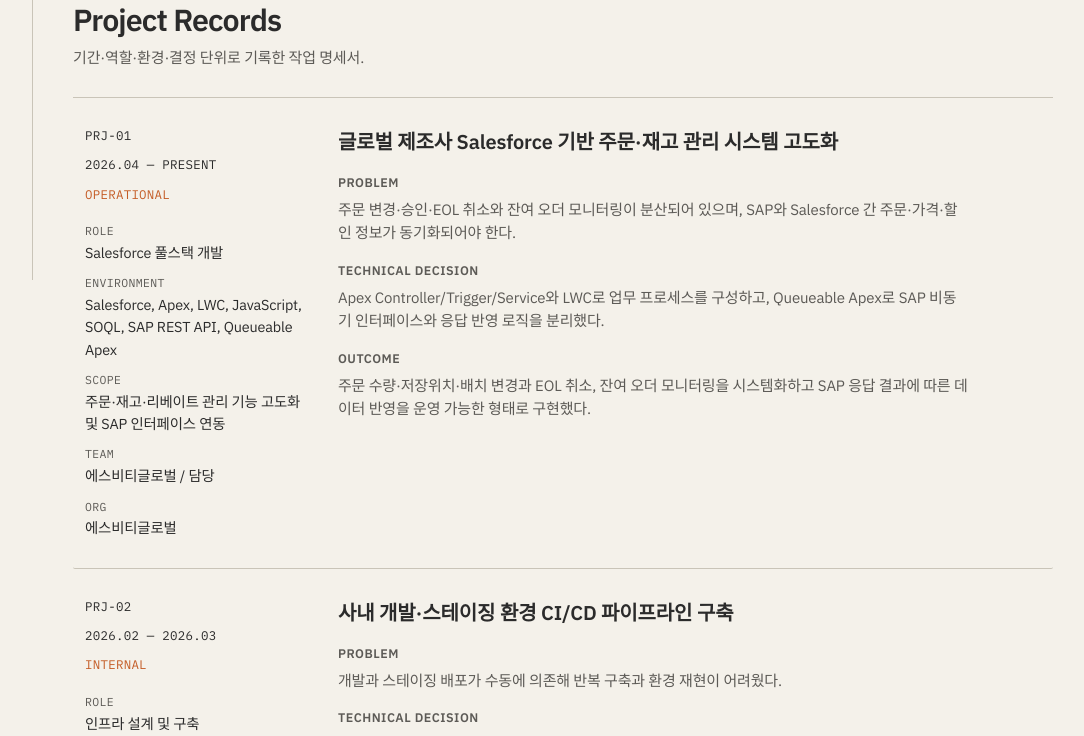
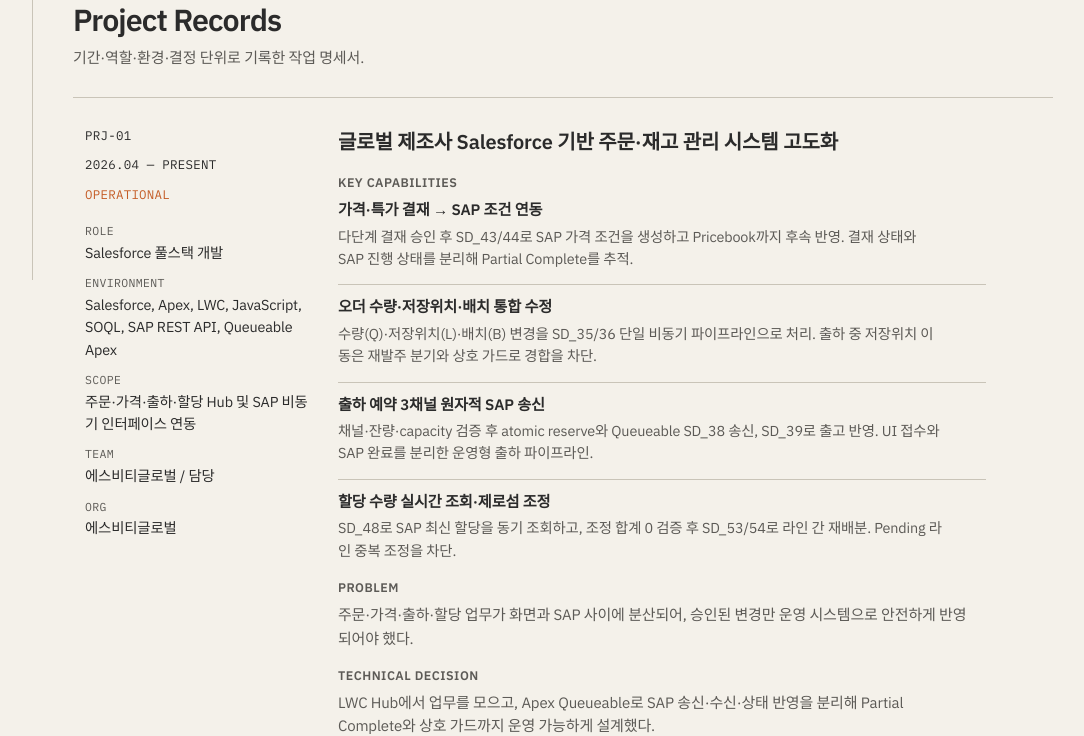
Before and after one commit to support-kang/support-kang, a React (Vite) app: page / in a window 1280 px wide. Shown: the part 520-1256 px from the top of the page, without its empty margins (187-1271 px from the left). Built offline with nearby package versions, Linux system fonts and the light colour scheme; a web font is replaced by a local one.

Commit message:
feat: highlight Spigen Salesforce key capabilities in PRJ-01
Co-authored-by: Cursor <cursoragent@cursor.com>

```diff
--- a/src/components/ProjectRecord.jsx
+++ b/src/components/ProjectRecord.jsx
@@ -31,6 +31,19 @@ export function ProjectRecord({ record }) {
 
       <div className="project-record-body">
         <h3 id={`${record.id}-title`}>{record.name}</h3>
+        {record.keyFeatures?.length ? (
+          <div className="record-block">
+            <p className="meta-key">Key capabilities</p>
+            <ul className="feature-list">
+              {record.keyFeatures.map((feature) => (
+                <li key={feature.title}>
+                  <strong>{feature.title}</strong>
+                  <p>{feature.detail}</p>
+                </li>
+              ))}
+            </ul>
+          </div>
+        ) : null}
         <div className="record-block">
           <p className="meta-key">Problem</p>
           <p>{record.problem}</p>
--- a/src/data/portfolioData.js
+++ b/src/data/portfolioData.js
@@ -5,16 +5,38 @@ export const projectRecords = [
     name: '글로벌 제조사 Salesforce 기반 주문·재고 관리 시스템 고도화',
     role: 'Salesforce 풀스택 개발',
     stack: 'Salesforce, Apex, LWC, JavaScript, SOQL, SAP REST API, Queueable Apex',
-    scope: '주문·재고·리베이트 관리 기능 고도화 및 SAP 인터페이스 연동',
+    scope: '주문·가격·출하·할당 Hub 및 SAP 비동기 인터페이스 연동',
     team: '에스비티글로벌 / 담당',
     status: 'OPERATIONAL',
     company: '에스비티글로벌',
     problem:
-      '주문 변경·승인·EOL 취소와 잔여 오더 모니터링이 분산되어 있으며, SAP와 Salesforce 간 주문·가격·할인 정보가 동기화되어야 한다.',
+      '주문·가격·출하·할당 업무가 화면과 SAP 사이에 분산되어, 승인된 변경만 운영 시스템으로 안전하게 반영되어야 했다.',
     decision:
-      'Apex Controller/Trigger/Service와 LWC로 업무 프로세스를 구성하고, Queueable Apex로 SAP 비동기 인터페이스와 응답 반영 로직을 분리했다.',
+      'LWC Hub에서 업무를 모으고, Apex Queueable로 SAP 송신·수신·상태 반영을 분리해 Partial Complete와 상호 가드까지 운영 가능하게 설계했다.',
     outcome:
-      '주문 수량·저장위치·배치 변경과 EOL 취소, 잔여 오더 모니터링을 시스템화하고 SAP 응답 결과에 따른 데이터 반영을 운영 가능한 형태로 구현했다.',
+      '승인된 가격·오더·출하·할당 변경이 Salesforce와 SAP 양쪽에 추적 가능한 상태로 반영되도록 핵심 인터페이스를 구축했다.',
+    keyFeatures: [
+      {
+        title: '가격·특가 결재 → SAP 조건 연동',
+        detail:
+          '다단계 결재 승인 후 SD_43/44로 SAP 가격 조건을 생성하고 Pricebook까지 후속 반영. 결재 상태와 SAP 진행 상태를 분리해 Partial Complete를 추적.',
+      },
+      {
+        title: '오더 수량·저장위치·배치 통합 수정',
+        detail:
+          '수량(Q)·저장위치(L)·배치(B) 변경을 SD_35/36 단일 비동기 파이프라인으로 처리. 출하 중 저장위치 이동은 재발주 분기와 상호 가드로 경합을 차단.',
+      },
+      {
+        title: '출하 예약 3채널 원자적 SAP 송신',
+        detail:
+          '채널·잔량·capacity 검증 후 atomic reserve와 Queueable SD_38 송신, SD_39로 출고 반영. UI 접수와 SAP 완료를 분리한 운영형 출하 파이프라인.',
+      },
+      {
+        title: '할당 수량 실시간 조회·제로섬 조정',
+        detail:
+          'SD_48로 SAP 최신 할당을 동기 조회하고, 조정 합계 0 검증 후 SD_53/54로 라인 간 재배분. Pending 라인 중복 조정을 차단.',
+      },
+    ],
   },
   {
     id: 'PRJ-02',
--- a/src/styles.css
+++ b/src/styles.css
@@ -319,6 +319,36 @@ p {
   max-width: 70ch;
 }
 
+.feature-list {
+  list-style: none;
+  display: grid;
+  gap: 14px;
+  margin: 0;
+  max-width: 72ch;
+}
+
+.feature-list li {
+  padding-top: 10px;
+  border-top: 1px solid var(--line);
+}
+
+.feature-list li:first-child {
+  padding-top: 0;
+  border-top: 0;
+}
+
+.feature-list strong {
+  display: block;
+  font-size: 0.95rem;
+  font-weight: 600;
+}
+
+.feature-list p {
+  margin-top: 4px;
+  color: var(--muted);
+  font-size: 0.9rem;
+}
+
 .range-grid {
   display: grid;
   grid-template-columns: repeat(4, minmax(0, 1fr));
```
Also changed, not shown: 1 other file (tests, documents, lock files or other folders).
